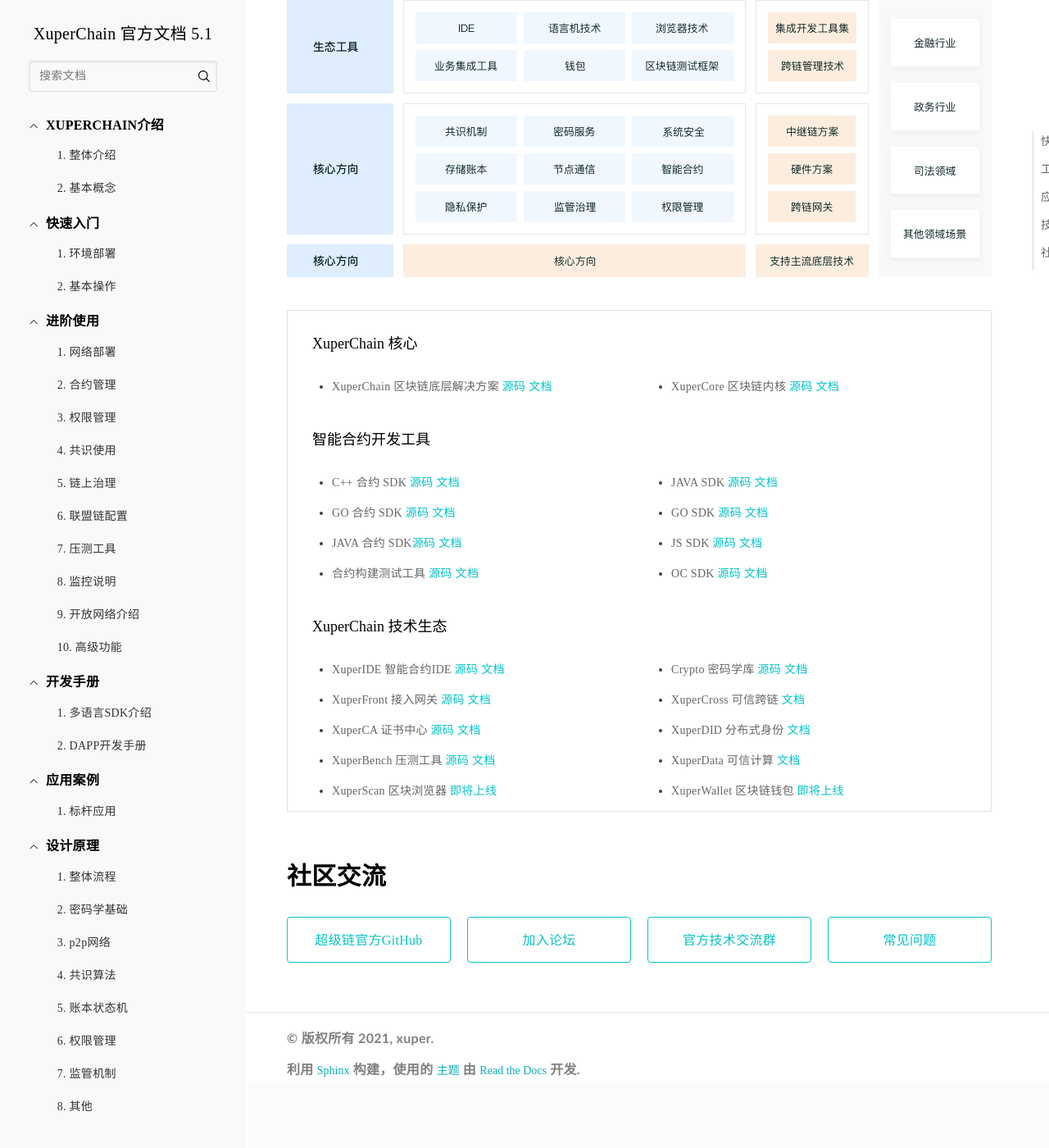
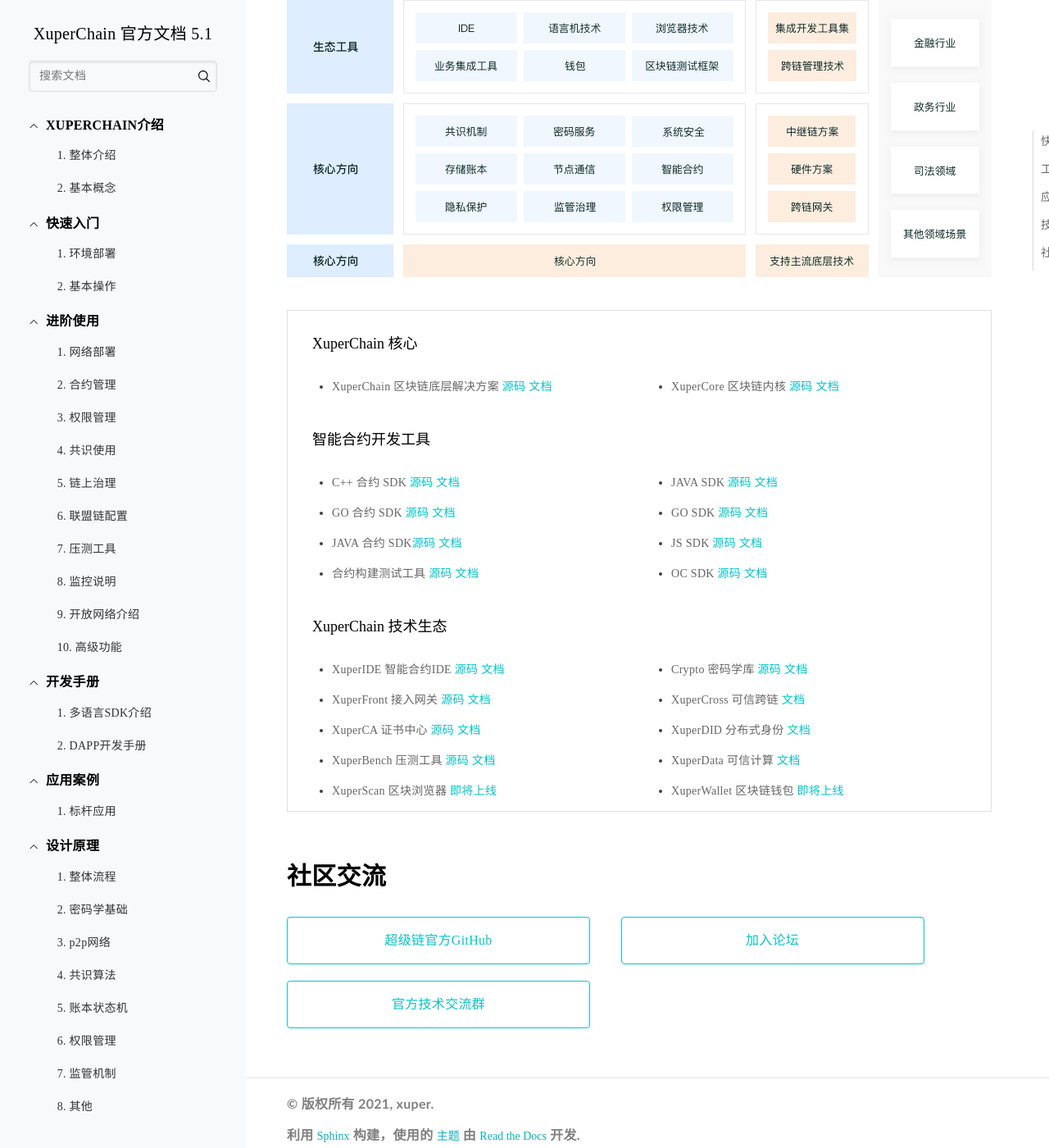
Before and after one commit to xuperchain/docs, a Sphinx documentation site: the page built from source/index.rst, in a window 1280 px wide and 1400 px high, scrolled down 2960 px. Shown: the whole window at 82% size. Built offline with Sphinx 7.4.7 and the Read the Docs theme 2.0.0, drawn with Linux system fonts in a browser that asks for light colours.

Commit message:
version and css of community

```diff
--- a/source/_static/custom.css
+++ b/source/_static/custom.css
@@ -6,7 +6,19 @@
 /* .toctree-wrapper {
     display: none;
 } */
-
+.rst-versions .rst-current-version .fa-book, .rst-versions .rst-current-version .icon-book {
+    float: left;
+    color: black;
+}
+.rst-versions .rst-current-version {
+    padding: 12px;
+    background-color: #F8F9FB;
+    display: block;
+    text-align: right;
+    font-size: 90%;
+    cursor: pointer;
+    color: black;
+}
 a.reference {
     color: #07AFBE;
 }
@@ -792,6 +804,7 @@
     margin-bottom: 50px;
     display: flex;
     flex-wrap: wrap;
+    margin-right: 65px;
 }
 #communi {
     margin-top: 60px;
@@ -799,13 +812,15 @@
 }
 .community .card-holder {
     margin: 10px;
-    max-width: 200px;
-    max-height: 56px;
+    /* max-width: 200px; */
+    /* max-height: 56px; */
     flex: 1 0 auto;
+    width: inherit;
+    height: inherit;
 }
 .community .card-holder:nth-child(1) {
-    margin: 10px;
-    max-width: 200px;
+    /* margin: 10px; */
+    /* max-width: 200px; */
     max-height: 56px;
     flex: 1 0 auto;
     margin-left: 0;
@@ -820,8 +835,8 @@
     background: #FFFFFF;
     border: 1px solid #08C3C8;
     border-radius: 4px;
-    max-width: 200px;
-    max-height: 56px;
+    max-width: 370px;
+    /* max-height: 56px; */
     text-align: center;
 }
 
@@ -1077,17 +1092,19 @@
     /* 社区交流 */
     .community .card-holder {
         margin: 10px;
-        max-width: 200px;
-        max-height: 56px;
-        flex: 0 0 auto;
-        width: 50%;
+        /* max-width: 200px; */
+        /* max-height: 56px; */
+        flex: 1 0 auto;
+        width: 45%;
+        margin-left: 0;
     }
     .community .card-holder:nth-child(3) {
         margin: 10px;
         height: 100%;
-        flex: 0 0 auto;
+        flex: 1 0 auto;
         width: 50%;
         margin-right: 20px;
+        margin-left: 0;
     }
     .community .card-holder:nth-child(4) {
         margin-left: 0;
@@ -1771,7 +1788,7 @@
         /* margin: 7.5px 5px;
         max-width: 196px; */
         /* height: 32px; */
-        flex:1 1 auto;
+        flex:1 0 auto;
         margin: 0;
         width: 50%;
         padding: 7.5px 6.5px 14.5px 6.5px;
@@ -1780,7 +1797,7 @@
      /* margin: 7.5px 5px;
         max-width: 196px; */
         /* height: 32px; */
-        flex:1 1 auto;
+        flex:1 0 auto;
         margin: 0;
         width: 50%;
         padding: 7.5px 6.5px 14.5px 6.5px;
@@ -1797,7 +1814,7 @@
         /* margin: 7.5px 5px;
         max-width: 196px; */
         /* height: 32px; */
-        flex:1 1 auto;
+        flex:1 0 auto;
         margin: 0;
         width: 50%;
         padding: 7.5px 6.5px 14.5px 6.5px;
@@ -2449,7 +2466,7 @@
         /* margin: 7.5px 5px;
         max-width: 196px; */
         /* height: 32px; */
-        flex:1 1 auto;
+        flex: 1 0 auto;
         margin: 0;
         width: 50%;
         padding: 7.5px 6.5px 14.5px 6.5px;
@@ -2458,7 +2475,7 @@
      /* margin: 7.5px 5px;
         max-width: 196px; */
         /* height: 32px; */
-        flex:1 1 auto;
+        flex: 1 0 auto;
         margin: 0;
         width: 50%;
         padding: 7.5px 6.5px 14.5px 6.5px;
@@ -2475,7 +2492,7 @@
         /* margin: 7.5px 5px;
         max-width: 196px; */
         /* height: 32px; */
-        flex:1 1 auto;
+        flex: 1 0 auto;
         margin: 0;
         width: 50%;
         padding: 7.5px 6.5px 14.5px 6.5px;
--- a/source/split/community.html
+++ b/source/split/community.html
@@ -25,7 +25,7 @@
             </div>
         </div>
     </div>
-    <div class="card-holder container">
+    <div class="card-holder container" style="display: none;">
         <div class="card rocket container">
             <a class="comm" href="../FAQs.html"  target="_blank" rel='noreferrer noopener'>常见问题</a>
         </div>
```
